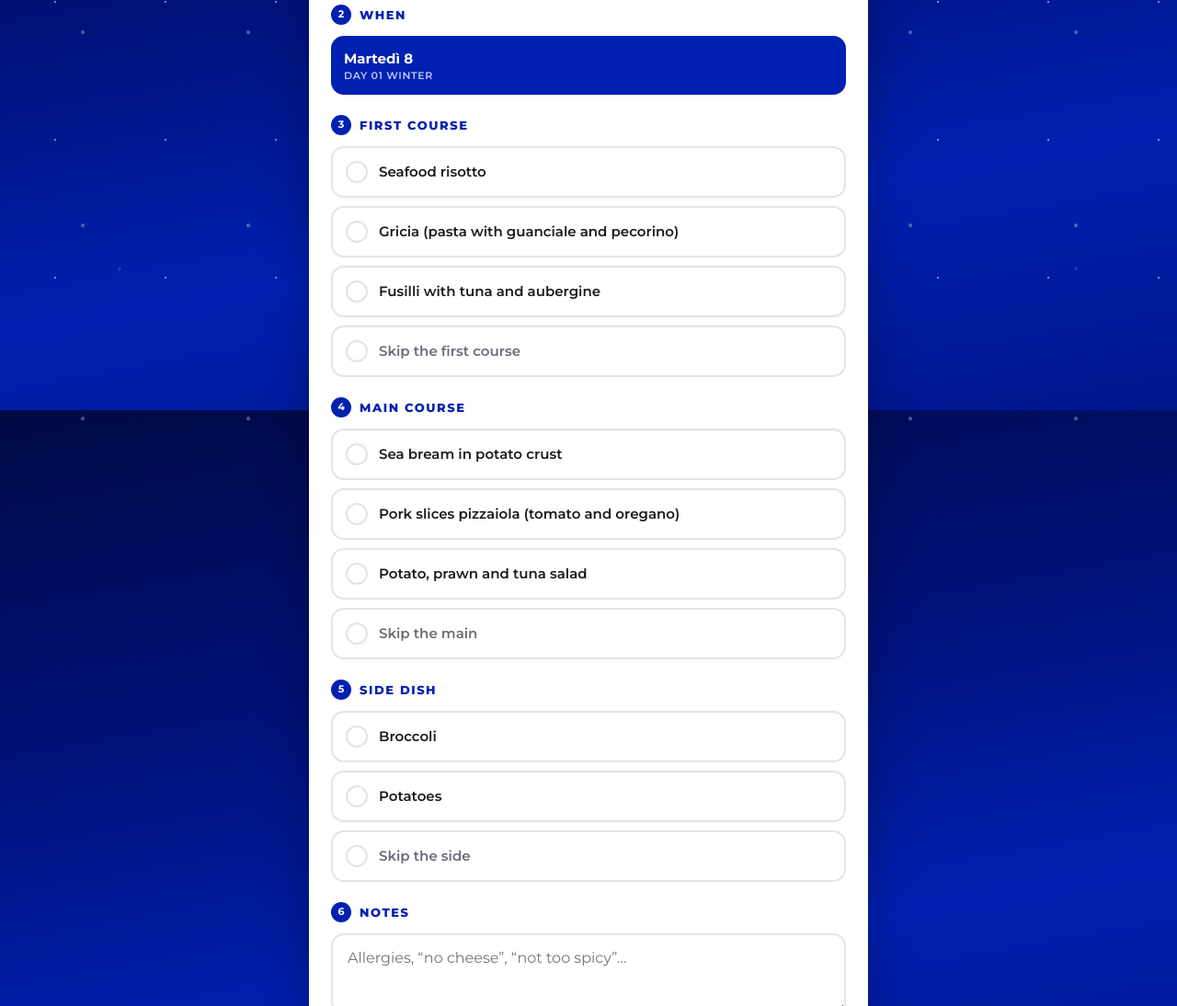
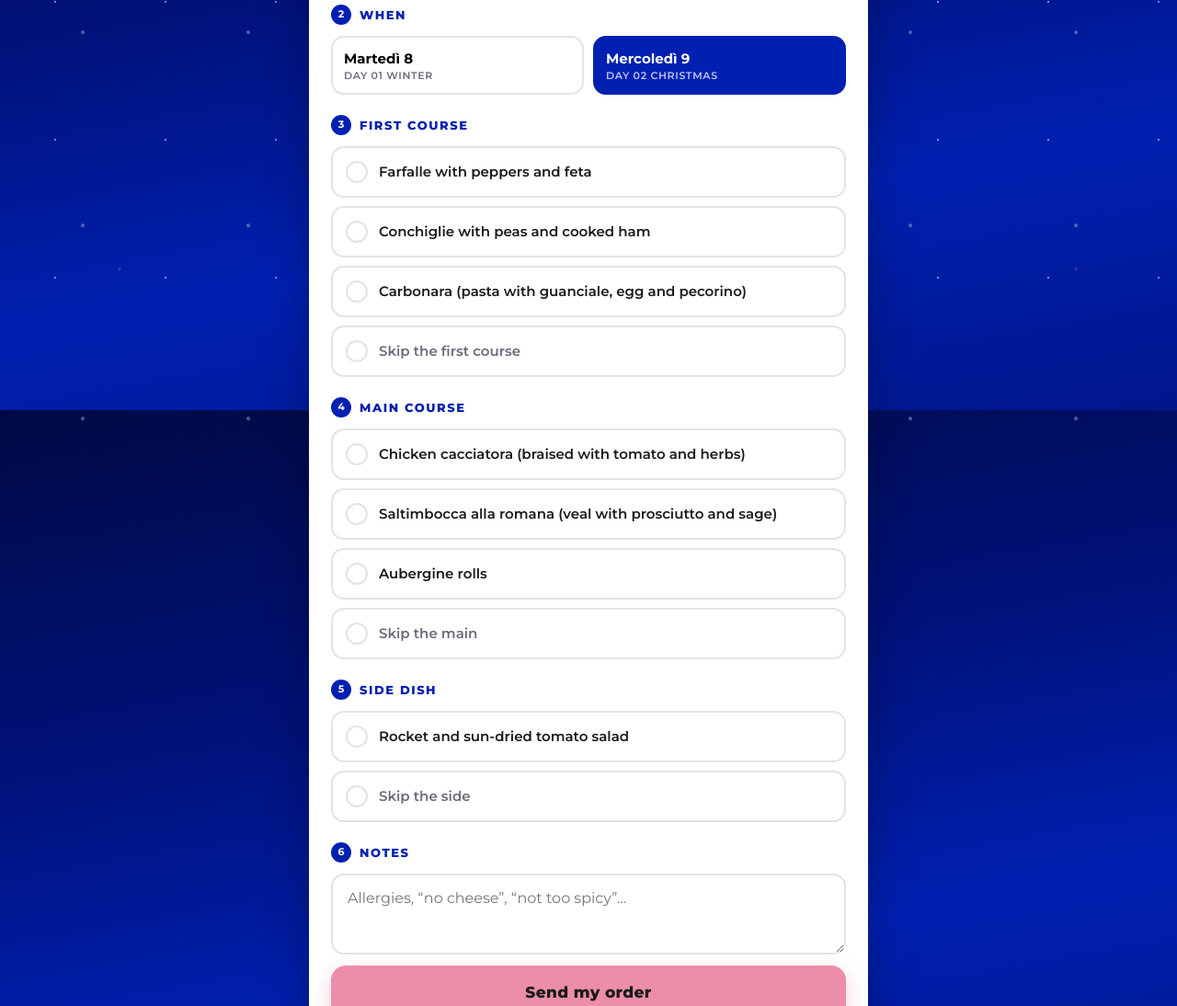
Before and after one commit to 11-11studio/menu-set-tally-winter, a plain HTML site: page index.html in a window 1280 px wide. Shown: the part 354-1448 px from the top of the page at 92% size. Drawn offline with Linux system fonts and the light colour scheme.

Commit message:
Menu DAY 02 mercoledì 9/09: farfalle, conchiglie, carbonara; cacciatora, saltimbocca, involtini; rucola e pomodori secchi

```diff
--- a/index.html
+++ b/index.html
@@ -377,6 +377,24 @@
         "Broccoli",
         "Patate"
       ]
+    },
+    {
+      id: "2026-09-09",
+      label: "Mercoledì 9 · DAY 02 Christmas",
+      aperto: true,
+      primi: [
+        "Farfalle peperoni e feta",
+        "Conchiglie piselli e cotto",
+        "Carbonara"
+      ],
+      secondi: [
+        "Pollo alla cacciatora",
+        "Saltimbocca alla romana",
+        "Involtini di melanzane"
+      ],
+      contorni: [
+        "Rucola e pomodori secchi"
+      ]
     }
   ],
 
@@ -389,7 +407,14 @@
     "Fettine alla pizzaiola": "Pork slices pizzaiola (tomato and oregano)",
     "Insalata patate, gamberi e tonno": "Potato, prawn and tuna salad",
     "Broccoli": "Broccoli",
-    "Patate": "Potatoes"
+    "Patate": "Potatoes",
+    "Farfalle peperoni e feta": "Farfalle with peppers and feta",
+    "Conchiglie piselli e cotto": "Conchiglie with peas and cooked ham",
+    "Carbonara": "Carbonara (pasta with guanciale, egg and pecorino)",
+    "Pollo alla cacciatora": "Chicken cacciatora (braised with tomato and herbs)",
+    "Saltimbocca alla romana": "Saltimbocca alla romana (veal with prosciutto and sage)",
+    "Involtini di melanzane": "Aubergine rolls",
+    "Rucola e pomodori secchi": "Rocket and sun-dried tomato salad"
   },
 
   PERSONE: [
```
